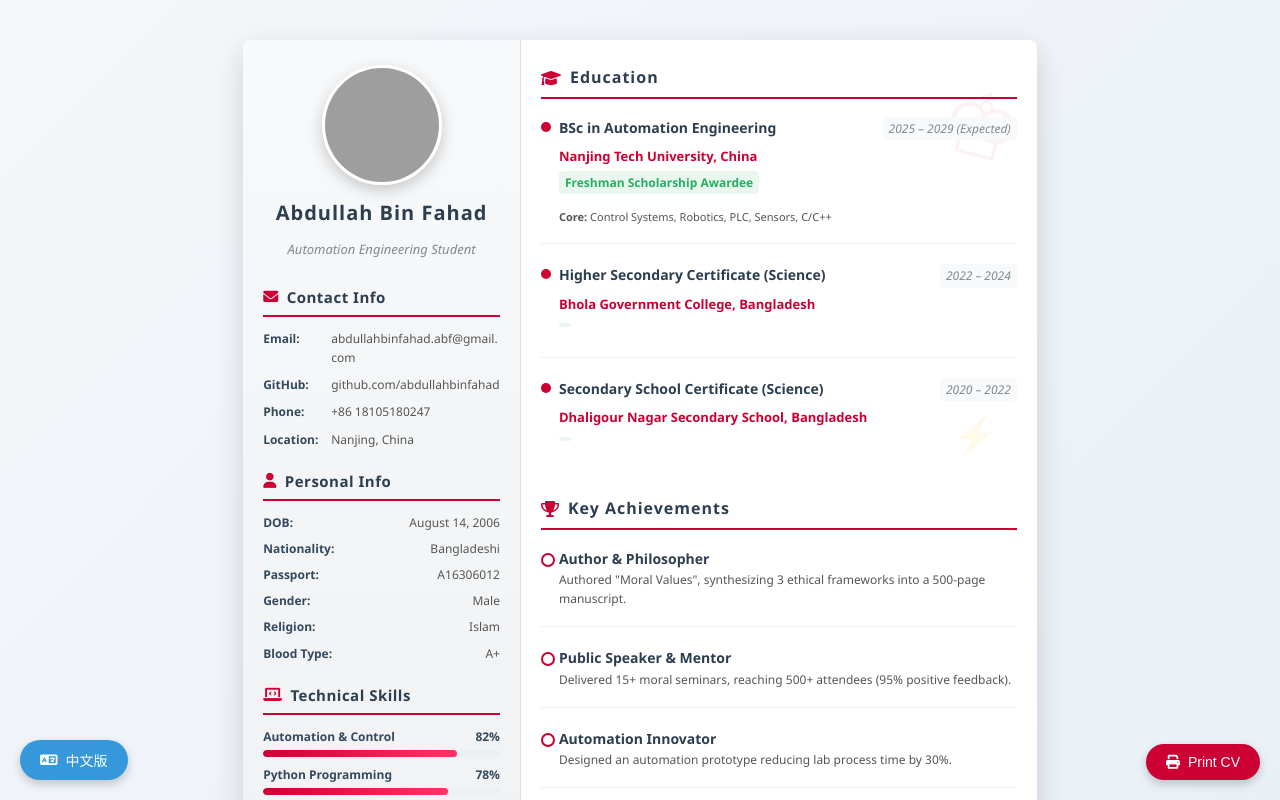
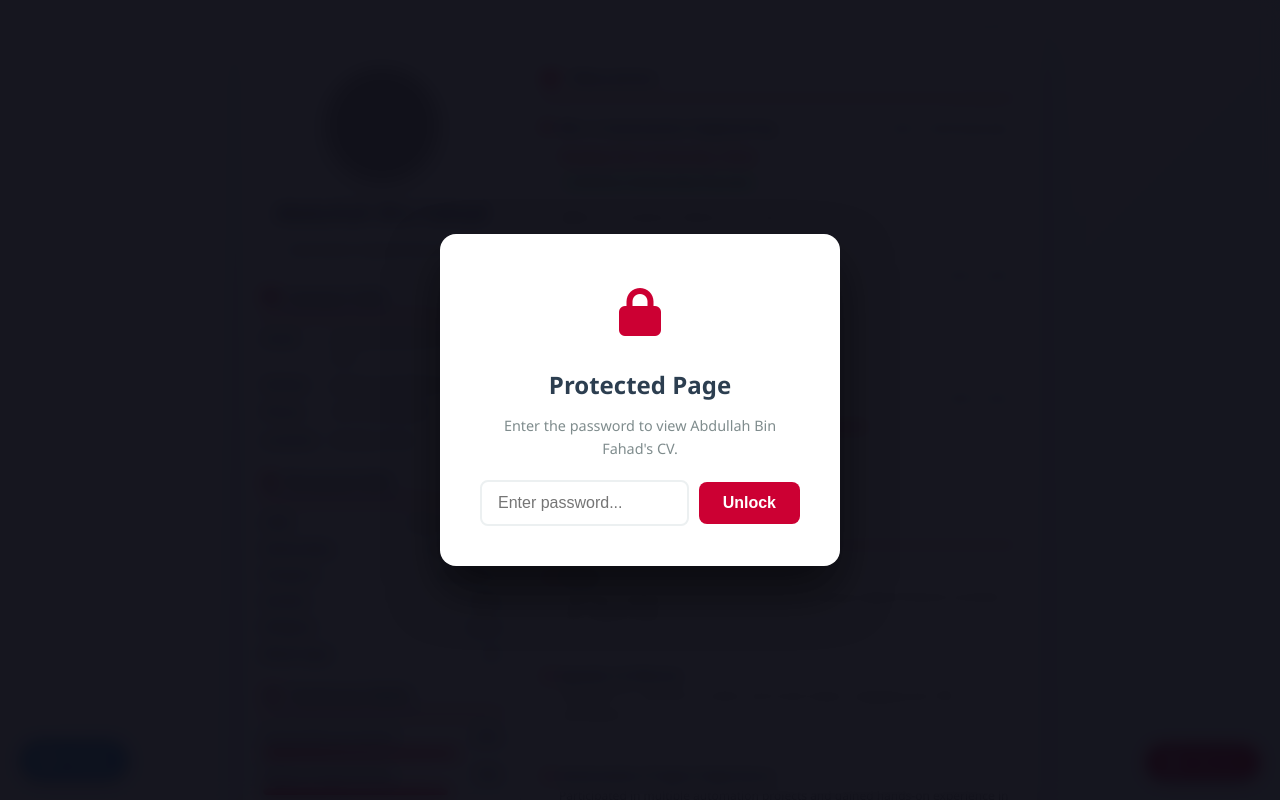
Before and after one commit to abdullahbinfahad/cv, a plain HTML site: page index.html in a window 1280 px wide. Shown: the top 800 px of the page. Drawn offline with Linux system fonts and the light colour scheme; grey boxes are pictures that could not be loaded.

Commit message:
Implement password overlay and update achievements
Added a password protection overlay to restrict access until the correct password is entered. Updated achievements section with new content.

```diff
--- a/index.html
+++ b/index.html
@@ -16,9 +16,47 @@
             font-size: 13px;
             padding: 20px;
             min-height: 100vh;
+            overflow: hidden; /* Prevent scroll until password is entered */
         }
+        body.unlocked { overflow: auto; }
 
         @page { size: A4; margin: 0.5in; }
+
+        /* --- PASSWORD OVERLAY --- */
+        #passwordOverlay {
+            position: fixed; top: 0; left: 0; width: 100%; height: 100%;
+            background: rgba(10, 10, 20, 0.95);
+            z-index: 99999;
+            display: flex; flex-direction: column; align-items: center; justify-content: center;
+            backdrop-filter: blur(8px);
+            transition: opacity 0.5s ease, visibility 0.5s ease;
+        }
+        #passwordOverlay.hidden { opacity: 0; visibility: hidden; pointer-events: none; }
+        .password-box {
+            background: white; padding: 40px; border-radius: 16px;
+            width: 90%; max-width: 400px; text-align: center;
+            box-shadow: 0 25px 50px rgba(0,0,0,0.5);
+            animation: fadeInUp 0.6s ease-out;
+        }
+        .password-box h2 { font-size: 1.5rem; color: #2c3e50; margin-bottom: 10px; }
+        .password-box p { color: #7f8c8d; font-size: 0.9rem; margin-bottom: 20px; }
+        .password-input-wrap {
+            display: flex; gap: 10px; align-items: center; flex-wrap: wrap; justify-content: center;
+        }
+        .password-input-wrap input {
+            flex: 1; padding: 12px 16px; border: 2px solid #ecf0f1;
+            border-radius: 8px; font-size: 1rem; outline: none; transition: 0.3s; min-width: 150px;
+        }
+        .password-input-wrap input:focus { border-color: #c03; }
+        .password-input-wrap button {
+            background: #c03; color: white; border: none; padding: 12px 24px;
+            border-radius: 8px; font-weight: bold; font-size: 1rem; cursor: pointer;
+            transition: 0.3s;
+        }
+        .password-input-wrap button:hover { background: #a00; transform: translateY(-2px); }
+        .password-box .lock-icon { font-size: 3rem; color: #c03; margin-bottom: 15px; }
+
+        @keyframes fadeInUp { from { opacity: 0; transform: translateY(30px); } to { opacity: 1; transform: translateY(0); } }
 
         /* Main Wrapper for Language Switching */
         .lang-wrapper {
@@ -54,7 +92,7 @@
         .print-button:hover { background: #a00; transform: translateY(-3px); }
         .action-button i { margin-right: 8px; }
 
-        @media print { .action-button { display: none !important; } body { background: white; padding: 0; } }
+        @media print { .action-button { display: none !important; } body { background: white; padding: 0; overflow: visible; } }
 
         /* Decorative Elements */
         .decoration-element { position: absolute; z-index: 0; opacity: 0.05; font-size: 90px; color: #c03; font-family: 'Times New Roman', serif; }
@@ -138,6 +176,19 @@
 </head>
 <body>
 
+    <!-- PASSWORD PROTECTION OVERLAY -->
+    <div id="passwordOverlay">
+        <div class="password-box">
+            <div class="lock-icon"><i class="fas fa-lock"></i></div>
+            <h2>Protected Page</h2>
+            <p>Enter the password to view Abdullah Bin Fahad's CV.</p>
+            <div class="password-input-wrap">
+                <input type="password" id="passwordInput" placeholder="Enter password...">
+                <button onclick="checkPassword()">Unlock</button>
+            </div>
+        </div>
+    </div>
+
     <!-- Floating Buttons -->
     <button class="action-button print-button" onclick="window.print()">
         <i class="fas fa-print"></i> Print CV
@@ -205,16 +256,17 @@
                 <div class="main-section">
                     <h2><i class="fas fa-graduation-cap"></i> Education</h2>
                     <div class="education-item"><div class="education-header"><div class="education-degree">BSc in Automation Engineering</div><div class="education-date">2025 – 2029 (Expected)</div></div><div class="education-institution">Nanjing Tech University, China</div><div class="education-result">Freshman Scholarship Awardee</div><div class="education-subjects"><strong>Core:</strong> Control Systems, Robotics, PLC, Sensors, C/C++</div></div>
-                    <div class="education-item"><div class="education-header"><div class="education-degree">Higher Secondary Certificate (Science)</div><div class="education-date">2022 – 2024</div></div><div class="education-institution">Bhola Government College, Bangladesh</div><div class="education-result"></div></div>
-                    <div class="education-item"><div class="education-header"><div class="education-degree">Secondary School Certificate (Science)</div><div class="education-date">2020 – 2022</div></div><div class="education-institution">Dhaligour Nagar Secondary School, Bangladesh</div><div class="education-result"></div></div>
+                    <div class="education-item"><div class="education-header"><div class="education-degree">Higher Secondary Certificate (Science)</div><div class="education-date">2022 – 2024</div></div><div class="education-institution">Bhola Government College, Bangladesh</div><div class="education-result">GPA: 4.58/5.00</div></div>
+                    <div class="education-item"><div class="education-header"><div class="education-degree">Secondary School Certificate (Science)</div><div class="education-date">2020 – 2022</div></div><div class="education-institution">Dhaligour Nagar Secondary School, Bangladesh</div><div class="education-result">GPA: 5.00/5.00</div></div>
                 </div>
                 <div class="main-section">
                     <h2><i class="fas fa-trophy"></i> Key Achievements</h2>
-                    <div class="achievement-item"><div class="achievement-title">Author & Philosopher</div><div class="achievement-desc">Authored "Moral Values", synthesizing 3 ethical frameworks into a 500‑page manuscript.</div></div>
-                    <div class="achievement-item"><div class="achievement-title">Public Speaker & Mentor</div><div class="achievement-desc">Delivered 15+ moral seminars, reaching 500+ attendees (95% positive feedback).</div></div>
-                    <div class="achievement-item"><div class="achievement-title">Automation Innovator</div><div class="achievement-desc">Designed an automation prototype reducing lab process time by 30%.</div></div>
-                    <div class="achievement-item"><div class="achievement-title">Cultural Ambassador</div><div class="achievement-desc">Volunteered 100+ hours in cultural exchange, presenting Bangladeshi heritage to 200+ visitors.</div></div>
-                    <div class="achievement-item"><div class="achievement-title">Tech Showcase Organizer</div><div class="achievement-desc">Organized IoT‑based home automation demo at Science Fair (300+ students/faculty).</div></div>
+                    <!-- UPDATED ACHIEVEMENTS SECTION -->
+                    <div class="achievement-item"><div class="achievement-title">Writer</div><div class="achievement-desc">Authored multiple short stories and novels, creating original fictional narratives and creative works.</div></div>
+                    <div class="achievement-item"><div class="achievement-title">Speaker & Mentor</div><div class="achievement-desc">Delivered 15+ seminars on ethics and moral values, engaging over 500 participants.</div></div>
+                    <div class="achievement-item"><div class="achievement-title">Automation Project Experience</div><div class="achievement-desc">Participated in multiple automation projects and gained hands-on experience in embedded systems, automation technologies, and independent engineering projects.</div></div>
+                    <div class="achievement-item"><div class="achievement-title">Cultural Volunteer</div><div class="achievement-desc">Contributed 100+ hours to cultural exchange activities, introducing Bangladeshi heritage to more than 200 visitors.</div></div>
+                    <div class="achievement-item"><div class="achievement-title">Technology Event Organizer</div><div class="achievement-desc">Organized an IoT-based home automation demonstration at a science fair for 300+ students and faculty members.</div></div>
                 </div>
                 <div class="main-section">
                     <h2><i class="fas fa-code-branch"></i> Featured Projects</h2>
@@ -301,11 +353,12 @@
                 </div>
                 <div class="main-section">
                     <h2><i class="fas fa-trophy"></i> 主要成就</h2>
-                    <div class="achievement-item"><div class="achievement-title">作家与哲学家</div><div class="achievement-desc">撰写《道德价值观》，将3种伦理框架综合成500页手稿。</div></div>
-                    <div class="achievement-item"><div class="achievement-title">公共演讲者与导师</div><div class="achievement-desc">举办了15场以上道德研讨会，影响500多名听众（95%积极反馈）。</div></div>
-                    <div class="achievement-item"><div class="achievement-title">自动化创新者</div><div class="achievement-desc">设计自动化原型，将实验室流程时间缩短30%。</div></div>
-                    <div class="achievement-item"><div class="achievement-title">文化大使</div><div class="achievement-desc">志愿服务100+小时进行文化交流，向200多名访客展示孟加拉国文化遗产。</div></div>
-                    <div class="achievement-item"><div class="achievement-title">科技展示组织者</div><div class="achievement-desc">在科技博览会上组织物联网智能家居演示，吸引300多名学生和教职员工。</div></div>
+                    <!-- UPDATED CHINESE ACHIEVEMENTS -->
+                    <div class="achievement-item"><div class="achievement-title">作家</div><div class="achievement-desc">创作多部短篇小说和长篇小说，打造原创虚构叙事和创意作品。</div></div>
+                    <div class="achievement-item"><div class="achievement-title">演讲者与导师</div><div class="achievement-desc">举办了15场以上关于伦理与道德价值观的研讨会，参与人数超过500人。</div></div>
+                    <div class="achievement-item"><div class="achievement-title">自动化项目经验</div><div class="achievement-desc">参与多个自动化项目，在嵌入式系统、自动化技术和独立工程项目中获得丰富的实践经验。</div></div>
+                    <div class="achievement-item"><div class="achievement-title">文化志愿者</div><div class="achievement-desc">贡献100多小时的志愿服务活动，向200多名访客介绍孟加拉国文化遗产。</div></div>
+                    <div class="achievement-item"><div class="achievement-title">科技活动组织者</div><div class="achievement-desc">在科技博览会上组织了基于物联网的智能家居演示，吸引了300多名师生参加。</div></div>
                 </div>
                 <div class="main-section">
                     <h2><i class="fas fa-code-branch"></i> 重点项目</h2>
@@ -346,8 +399,26 @@
             }
         }
 
-        // Initialize animations
+        // Password Protection Logic
+        function checkPassword() {
+            const pass = document.getElementById('passwordInput').value;
+            if (pass === '461859') {
+                document.getElementById('passwordOverlay').classList.add('hidden');
+                document.body.classList.add('unlocked');
+            } else {
+                alert('Incorrect password. Please try again.');
+                document.getElementById('passwordInput').value = '';
+            }
+        }
+        // Allow pressing "Enter" key to submit password
         document.addEventListener('DOMContentLoaded', function() {
+            const passInput = document.getElementById('passwordInput');
+            passInput.addEventListener('keypress', function (e) {
+                if (e.key === 'Enter') {
+                    checkPassword();
+                }
+            });
+            // Initialize skill bar animations
             const progressBars = document.querySelectorAll('.skill-progress');
             progressBars.forEach((bar, index) => {
                 bar.style.animationDelay = `${index * 0.2}s`;
```
